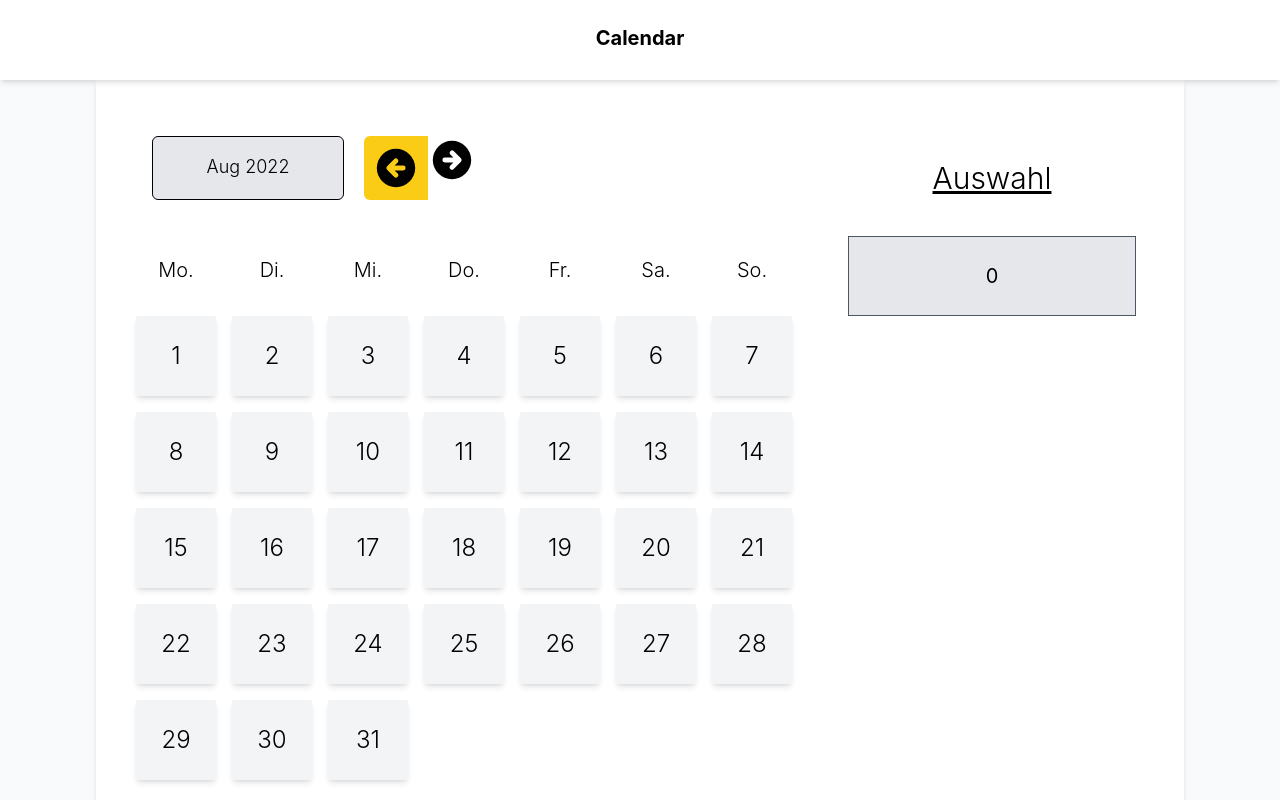
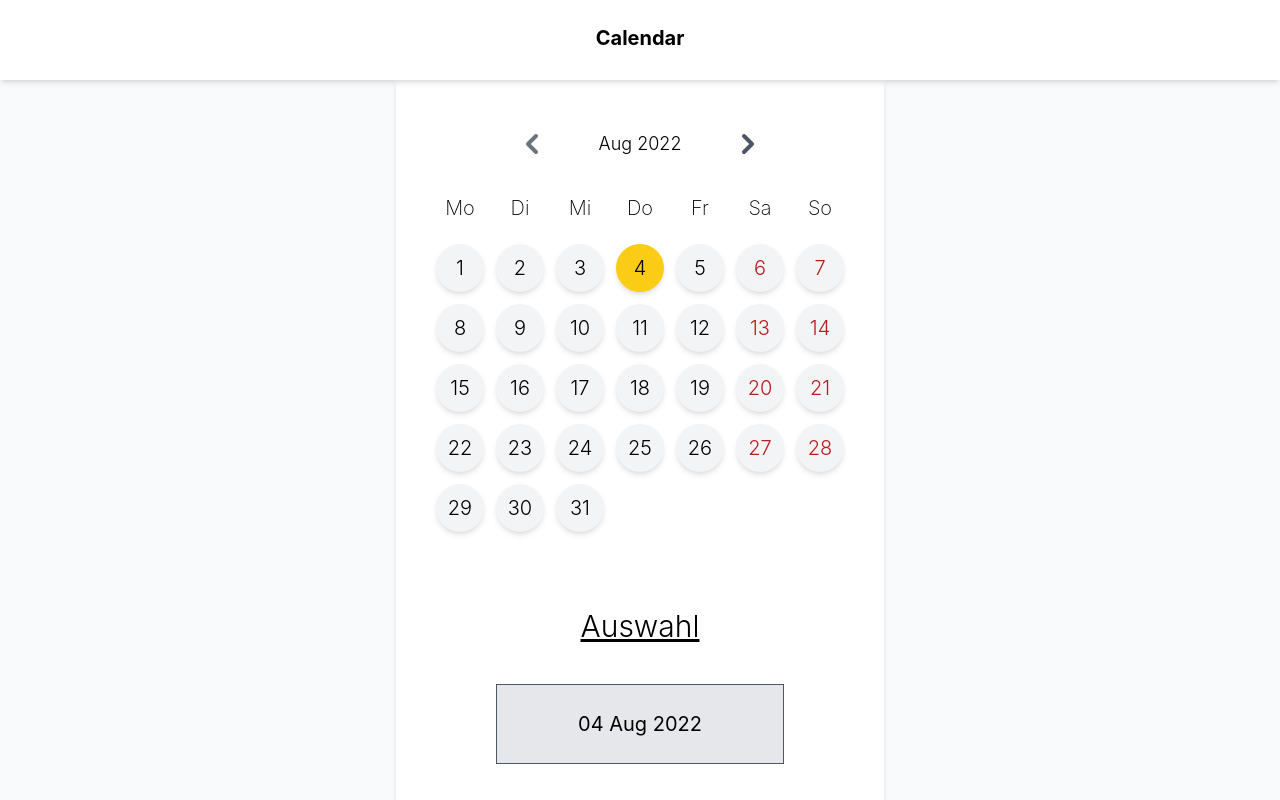
Before and after one commit to SimonHls/DojoSignup, a React (Create React App) app in the folder dojosignup/: page / in a window 1280 px wide. Built offline with nearby package versions, Linux system fonts and the light colour scheme.

Commit message:
got the calender to finally work

```diff
--- /dev/null
+++ b/dojosignup/src/atoms/selectedDateAtom.js
@@ -0,0 +1,6 @@
+import {atom} from 'recoil';
+
+export const selectedDateAtom = atom({
+    key: "selectedDateAtom",
+    default: new Date(),
+})
--- a/dojosignup/src/atoms/selectedDayAtom.js
+++ /dev/null
@@ -1,6 +0,0 @@
-import {atom} from 'recoil';
-
-export const selectedDayAtom = atom({
-    key: "selectedDayAtom",
-    default: 0,
-})
--- a/dojosignup/src/atoms/selectedMonthAtom.js
+++ /dev/null
@@ -1,6 +0,0 @@
-import {atom} from 'recoil';
-
-export const selectedMonthAtom = atom({
-    key: "selectedMonthAtom",
-    default: new Date(),
-})
--- a/dojosignup/src/components/Calendar.js
+++ b/dojosignup/src/components/Calendar.js
@@ -1,15 +1,16 @@
 import React, { useEffect, useState } from 'react'
 import { useRecoilState } from 'recoil';
-import { selectedMonthAtom } from '../atoms/selectedMonthAtom';
 import CalendarDay from './CalendarDay'
 import InputSection from './InputSection'
 import MonthPicker from './MonthPicker'
+import {getFirstDayOfMonth, getDaysInMonth } from '../functions/calendarFunctions.js'
+import { selectedDateAtom } from '../atoms/selectedDateAtom';
 
 function Calendar() {
 
 
-  const dayHeaders = ["Mo.", "Di.", "Mi.", "Do.", "Fr.", "Sa.", "So."];
-  const [selectedMonth, setSelectedMonth] = useRecoilState(selectedMonthAtom);
+  const dayHeaders = ["Mo", "Di", "Mi", "Do", "Fr", "Sa", "So"];
+  const [selectedDate, setSelectedDate] = useRecoilState(selectedDateAtom);
   const [dayArray, setDayArray] = useState([])
 
 
@@ -18,46 +19,52 @@ function Calendar() {
     const createDayArray = () => {
       var dayArray = Array(35);
       //WHow many days in a month
-      var daysInMonth = getDaysInMonth(selectedMonth.getFullYear(), selectedMonth.getMonth());
-      console.log(daysInMonth);
+      var daysInMonth = getDaysInMonth(selectedDate.getFullYear(), selectedDate.getMonth());
+      //console.log(daysInMonth);
 
       //Gibt de ersten Tag des Monats als Zahl von 1 (Montag) bis 7 (Sonntag)
       var firstDayOfMonth = getFirstDayOfMonth(
-        selectedMonth.getFullYear(),
-        selectedMonth.getMonth(),
+        selectedDate.getFullYear(),
+        selectedDate.getMonth(),
       ).getDay();
+      //because sunday is 0 for some reason. No an elegant solution but for nnow its ok
+      firstDayOfMonth === 0 ? firstDayOfMonth = 7 : firstDayOfMonth = firstDayOfMonth;
 
       for (let j = 1; j < firstDayOfMonth; j++){
-        console.log("loop");
-        dayArray[j] = 0;
+        dayArray[j] = null;
       }
 
       for (let i = 1; i < daysInMonth + 1; i++) {
         dayArray[i + firstDayOfMonth] = i;
       }
+      //console.log(dayArray)
       return(dayArray);
     }
     setDayArray(createDayArray);
-  }, [selectedMonth])
+  }, [selectedDate])
 
 
   return (
-    <div className=' min-h-screen bg-white shadow-md flex relative p-10'>
-      <div className='grid grid-cols-3 gap-x-12 min-w-fit min-h-full'>
+    <div className=' min-h-screen bg-white shadow-md flex p-10'>
+      <div className='gap-x-12 min-w-fit min-h-full'>
 
-        <div className='col-span-2 min-h-fit min-w-fit'>
+        <div className=' min-h-fit'>
 
-          <MonthPicker className='top-0 left-12'/>
+          <MonthPicker/>
 
-          <div className='mt-10 grid grid-cols-7 gap-4 place-items-center'>
-            {dayHeaders.map((dayHeader, index) => (
-              <h1 className=' mb-4 font-light text-xl' key={index}> {dayHeader} </h1>
-            ))}
+          <div className='h-96'>
+            <div className='mt-4 grid grid-cols-7 gap-3'>
+              {dayHeaders.map((dayHeader, index) => (
+                <div className=' w-12 h-12 flex items-center justify-center' key={index}>
+                  <h1 className='font-extralight p-2 text-xl'> {dayHeader} </h1>
+                </div>
+              ))}
 
-            {dayArray.map((day, index) => (
-              <CalendarDay day={day} key={index}/>
-            ))}
+              {dayArray.map((day, index) => (
+                <CalendarDay day={day} key={index} id={index}/>
+              ))}
 
+            </div>
           </div>
 
         </div>
@@ -70,11 +77,3 @@ function Calendar() {
 }
 
 export default Calendar
-
-function getFirstDayOfMonth(year, month) {
-  return new Date(year, month, 1);
-}
-
-function getDaysInMonth(year, month) {
-  return new Date(year, month  + 1, 0).getDate(); //no idea why +1 is necessary
-}
--- a/dojosignup/src/components/CalendarDay.js
+++ b/dojosignup/src/components/CalendarDay.js
@@ -1,22 +1,25 @@
 import React, { useState, useEffect } from 'react'
 import { useRecoilState } from 'recoil'
-import { selectedDayAtom } from '../atoms/selectedDayAtom'
+import { selectedDateAtom } from '../atoms/selectedDateAtom'
 
 function CalendarDay(props) {
 
-  const [selectedDay, setSelectedDay] = useRecoilState(selectedDayAtom);
+  const [selectedDate, setSelectedDate] = useRecoilState(selectedDateAtom);
   const [isSelected, setIsSelected] = useState(false);
 
   const handleDayClick = () => {
-    if (selectedDay !== props.day && props.day !== 0) {
-      setSelectedDay(props.day);
+    //selectedDate.getDate() returns 31 for the 31st of october
+    if (selectedDate.getDate() !== props.day && props.day !== 0) {
+      var newDate = new Date(selectedDate.setDate(props.day));
+      setSelectedDate(newDate);
     }
   };
 
   useEffect(() => {
     //Set isSelected to true, if day is clicked and not already selected
     const handleSelectionChange = () => {
-      if (props.day === selectedDay && props.day !== 0) {
+      //selectedDate.getDate() - 1 returns 31 for the 31st of october
+      if (props.day === selectedDate.getDate()  && props.day !== 0) {
         setIsSelected(true);
         return;
       }
@@ -25,21 +28,22 @@ function CalendarDay(props) {
       }
     }
     handleSelectionChange();
-  }, [selectedDay])
+  }, [selectedDate, props.day])
 
   //check if real day is selected (wrong days have props.day = 0)
-  if (props.day !== 0) {
+  if (props.day !== null) {
   return (
-    <div className={`w-20 h-20 rounded-sm flex justify-center shadow-md
+    <div className={`w-12 h-12 rounded-full flex justify-center shadow-md
           hover:cursor-pointer transition ease-in
-          ${isSelected ? 'bg-yellow-300' : 'bg-gray-100 hover:bg-gray-200 hover:shadow-lg'}`}
+          ${isSelected ? 'bg-yellow-400' : 'bg-gray-100 hover:bg-gray-200 hover:shadow-lg'}
+          ${props.id % 7 === 1 || props.id % 7 === 0 ? 'text-red-700' : 'text-black'}`}
           onClick={handleDayClick}>
-      <h1 className='m-auto font-light text-2xl'> {props.day} </h1>
+      <h1 className='m-auto font-light text-xl'> {props.day} </h1>
     </div>
   )}
   else {
     return (
-      <div className='w-20 h-20 opacity-0' />
+      <div className='w-12 h-12 opacity-0' />
     )}
 }
 
--- a/dojosignup/src/components/InputSection.js
+++ b/dojosignup/src/components/InputSection.js
@@ -1,17 +1,18 @@
+import moment from 'moment';
 import React, { useEffect } from 'react'
 import { useRecoilState } from 'recoil'
-import { selectedDayAtom } from '../atoms/selectedDayAtom';
+import { selectedDateAtom } from '../atoms/selectedDateAtom';
 
 function InputSection() {
 
-  const [selectedDay, setSelectedDay] = useRecoilState(selectedDayAtom);
+  const [selectedDate, setSelectedDate] = useRecoilState(selectedDateAtom);
 
   return (
     <div className='col-span-1 min-w-full min-h-fit text-center'>
       <h1 className=' font-light text-3xl text-black mt-10 underline underline-offset-2'>Auswahl</h1>
 
       <div className=' w-72 h-20 mt-10 border border-gray-600 bg-gray-200 mx-auto flex justify-center'>
-        <p className='m-auto text-xl'> {selectedDay} </p>
+        <p className='m-auto text-xl'> {moment(selectedDate).format('DD MMM YYYY')} </p>
       </div>
 
     </div>
--- a/dojosignup/src/components/MonthPicker.js
+++ b/dojosignup/src/components/MonthPicker.js
@@ -1,42 +1,59 @@
 import React from 'react'
-import Moment from 'moment';
-import { ArrowCircleLeftIcon, ArrowCircleRightIcon } from '@heroicons/react/solid'
-import { Button, ButtonGroup } from '@mui/material'
+import { ChevronLeftIcon, ChevronRightIcon } from '@heroicons/react/solid'
 import { useRecoilState } from 'recoil'
-import { selectedMonthAtom } from '../atoms/selectedMonthAtom'
+import { displayAsMonth } from '../functions/calendarFunctions';
+import { selectedDateAtom } from '../atoms/selectedDateAtom';
 
 function MonthPicker() {
 
-  const [selectedMonth, setSelectedMonth] = useRecoilState(selectedMonthAtom)
+  const [selectedDate, setSelectedDate] = useRecoilState(selectedDateAtom)
 
   const handleNextMonth = () => {
-    var newDate = new Date(selectedMonth.setMonth(selectedMonth.getMonth()+1));
-    setSelectedMonth(newDate);
+    clearSelection();
+    var newDate = new Date(selectedDate.setDate(1));
+    newDate.setMonth(selectedDate.getMonth()+1)
+    setSelectedDate(newDate);
   }
 
   const handlePrevMonth = () => {
-    var newDate = new Date(selectedMonth.setMonth(selectedMonth.getMonth()-1));
-    setSelectedMonth(newDate);
+    clearSelection();
+    var newDate = new Date(selectedDate.setDate(1));
+    newDate.setMonth(selectedDate.getMonth()-1)
+    setSelectedDate(newDate);
   }
 
+  return (
+    <div className='flex justify-center space-x-5'>
 
-  return (
-    <div className='p-4 flex justify-start space-x-5'>
-      <div className=' w-48 h-18 border-black border rounded-md bg-gray-200 text-center inline-block align-middle'>
-        <h1 className=' mt-4 font-light text-lg'> { Moment(selectedMonth).format('MMM YYYY') } </h1>
+      <div className=' p-1 rounded-bl-md rounded-tl-md cursor-pointer text-gray-500
+          hover:text-black transition-all ease-in-out'
+            onClick={handlePrevMonth}>
+        <ChevronLeftIcon className='w-10 h-10'/>
       </div>
-      <div className='flex'>
-        <div className='bg-yellow-400 p-2 rounded-bl-md rounded-tl-md cursor-pointer
-              hover:bg-yellow-200'
-             onClick={handlePrevMonth}>
-          <ArrowCircleLeftIcon className=' w-12 h-12'/>
-        </div>
-        <div onClick={handleNextMonth}>
-          <ArrowCircleRightIcon className=' w-12 h-12'/>
-        </div>
+
+      <div className=' w-32 min-h-full rounded-md bg-white flex justify-center items-center'>
+        <h1 className=' font-light text-lg text-black'>
+          { displayAsMonth(selectedDate) }
+        </h1>
       </div>
+
+      <div className=' p-1 rounded-br-md rounded-tr-md cursor-pointer text-gray-600
+          hover:text-black  transition-all ease-in-out'
+            onClick={handleNextMonth}>
+        <ChevronRightIcon className='w-10 h-10'/>
+      </div>
+
     </div>
   )
 }
 
 export default MonthPicker
+
+function clearSelection() {
+  if(document.selection && document.selection.empty) {
+      document.selection.empty();
+  } else if(window.getSelection) {
+      var sel = window.getSelection();
+      sel.removeAllRanges();
+  }
+}
--- /dev/null
+++ b/dojosignup/src/functions/calendarFunctions.js
@@ -0,0 +1,14 @@
+//Stores all functions used in the calendar (date picker)
+import Moment from 'moment';
+
+export function getFirstDayOfMonth(year, month) {
+  return new Date(year, month, 1);
+}
+
+export function getDaysInMonth(year, month) {
+  return new Date(year, month  + 1, 0).getDate(); //no idea why +1 is necessary
+}
+
+export function displayAsMonth(date) {
+  return Moment(date).format('MMM YYYY')
+}
```
